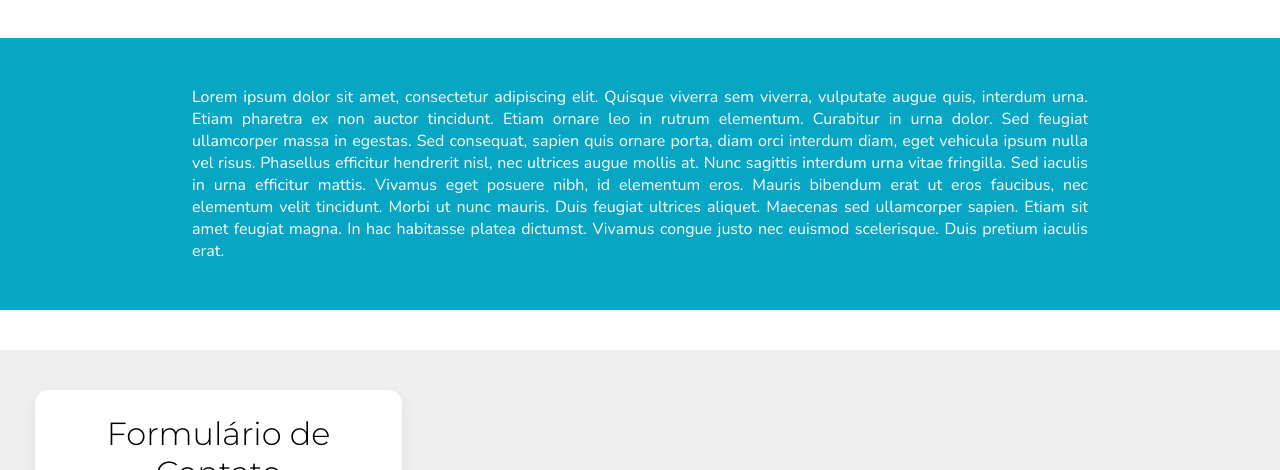
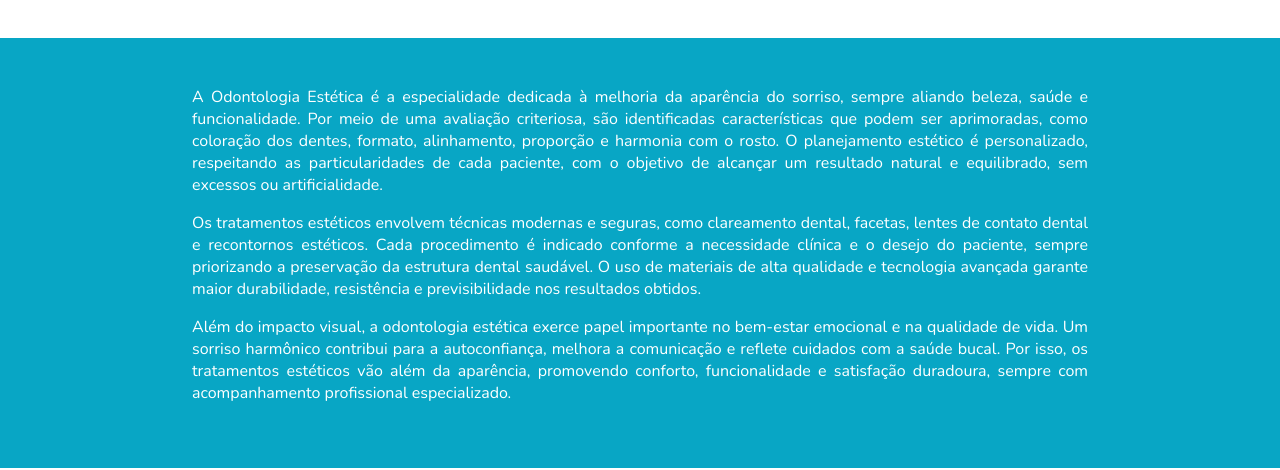
Before and after one commit to david-pessoa/web-mobile-next, a Next.js app: page /especialidade/1 in a window 1280 px wide. Shown: the part 858-1328 px from the top of the page. Built offline with nearby package versions, Linux system fonts and the light colour scheme.

Commit message:
troca textos das especialidades

```diff
--- a/src/app/api/dados.json
+++ b/src/app/api/dados.json
@@ -58,42 +58,42 @@
       "nome": "Estética",
       "texto": "Procedimentos para melhorar a aparência dos dentes e do sorriso, como clareamento dental, face e outros tratamentos estéticos que valorizam o visual e a harmonia do sorriso.",
       "imagem": "estetica.png",
-      "descricao": "Lorem ipsum dolor sit amet, consectetur adipiscing elit. Quisque viverra sem viverra, vulputate augue quis, interdum urna. Etiam pharetra ex non auctor tincidunt. Etiam ornare leo in rutrum elementum. Curabitur in urna dolor. Sed feugiat ullamcorper massa in egestas. Sed consequat, sapien quis ornare porta, diam orci interdum diam, eget vehicula ipsum nulla vel risus. Phasellus efficitur hendrerit nisl, nec ultrices augue mollis at. Nunc sagittis interdum urna vitae fringilla. Sed iaculis in urna efficitur mattis. Vivamus eget posuere nibh, id elementum eros. Mauris bibendum erat ut eros faucibus, nec elementum velit tincidunt. Morbi ut nunc mauris. Duis feugiat ultrices aliquet. Maecenas sed ullamcorper sapien. Etiam sit amet feugiat magna. In hac habitasse platea dictumst. Vivamus congue justo nec euismod scelerisque. Duis pretium iaculis erat."
+      "descricao": "A Odontologia Estética é a especialidade dedicada à melhoria da aparência do sorriso, sempre aliando beleza, saúde e funcionalidade. Por meio de uma avaliação criteriosa, são identificadas características que podem ser aprimoradas, como coloração dos dentes, formato, alinhamento, proporção e harmonia com o rosto. O planejamento estético é personalizado, respeitando as particularidades de cada paciente, com o objetivo de alcançar um resultado natural e equilibrado, sem excessos ou artificialidade.\nOs tratamentos estéticos envolvem técnicas modernas e seguras, como clareamento dental, facetas, lentes de contato dental e recontornos estéticos. Cada procedimento é indicado conforme a necessidade clínica e o desejo do paciente, sempre priorizando a preservação da estrutura dental saudável. O uso de materiais de alta qualidade e tecnologia avançada garante maior durabilidade, resistência e previsibilidade nos resultados obtidos.\nAlém do impacto visual, a odontologia estética exerce papel importante no bem-estar emocional e na qualidade de vida. Um sorriso harmônico contribui para a autoconfiança, melhora a comunicação e reflete cuidados com a saúde bucal. Por isso, os tratamentos estéticos vão além da aparência, promovendo conforto, funcionalidade e satisfação duradoura, sempre com acompanhamento profissional especializado."
     },
     {
       "id": 2,
       "nome": "Dentística",
       "texto": "Restauração e reparo dos dentes, corrigindo problemas como cáries e desgastes, utilizando técnicas e materiais avançados para restaurar a função e a estética dental.",
       "imagem": "dentistica.png",
-      "descricao": "Lorem ipsum dolor sit amet, consectetur adipiscing elit. Quisque viverra sem viverra, vulputate augue quis, interdum urna. Etiam pharetra ex non auctor tincidunt. Etiam ornare leo in rutrum elementum. Curabitur in urna dolor. Sed feugiat ullamcorper massa in egestas. Sed consequat, sapien quis ornare porta, diam orci interdum diam, eget vehicula ipsum nulla vel risus. Phasellus efficitur hendrerit nisl, nec ultrices augue mollis at. Nunc sagittis interdum urna vitae fringilla. Sed iaculis in urna efficitur mattis. Vivamus eget posuere nibh, id elementum eros. Mauris bibendum erat ut eros faucibus, nec elementum velit tincidunt. Morbi ut nunc mauris. Duis feugiat ultrices aliquet. Maecenas sed ullamcorper sapien. Etiam sit amet feugiat magna. In hac habitasse platea dictumst. Vivamus congue justo nec euismod scelerisque. Duis pretium iaculis erat."
+      "descricao": "A Dentística é a especialidade responsável pela manutenção e recuperação da saúde dos dentes, atuando tanto na prevenção quanto no tratamento de lesões dentárias. Seu foco principal está na restauração da estrutura dental comprometida por cáries, fraturas, desgastes ou alterações estruturais, devolvendo resistência, função e estética ao sorriso. O tratamento é realizado de forma criteriosa, buscando sempre preservar ao máximo o dente natural.\nCom o avanço da odontologia moderna, a dentística passou a adotar técnicas minimamente invasivas e materiais restauradores de alta performance, como as resinas compostas estéticas. Esses materiais permitem restaurações altamente naturais, que reproduzem cor, forma e textura dos dentes, garantindo integração harmoniosa ao sorriso. Além disso, os procedimentos são planejados para oferecer conforto e segurança ao paciente durante todas as etapas.\nA atuação da dentística também está fortemente ligada à prevenção, orientando sobre hábitos de higiene bucal, alimentação adequada e cuidados diários. O acompanhamento regular possibilita a identificação precoce de problemas, evitando tratamentos mais complexos no futuro. Dessa forma, a dentística contribui para a longevidade dos dentes, mantendo a saúde bucal e a qualidade de vida do paciente."
     },
     {
       "id": 3,
       "nome": "Periodontia",
       "texto": "Prevenção, diagnóstico e tratamento das doenças das gengivas e estruturas de suporte dos dentes, promovendo a saúde periodontal e evitando a perda dentária.",
       "imagem": "periodontia.png",
-      "descricao": "Lorem ipsum dolor sit amet, consectetur adipiscing elit. Quisque viverra sem viverra, vulputate augue quis, interdum urna. Etiam pharetra ex non auctor tincidunt. Etiam ornare leo in rutrum elementum. Curabitur in urna dolor. Sed feugiat ullamcorper massa in egestas. Sed consequat, sapien quis ornare porta, diam orci interdum diam, eget vehicula ipsum nulla vel risus. Phasellus efficitur hendrerit nisl, nec ultrices augue mollis at. Nunc sagittis interdum urna vitae fringilla. Sed iaculis in urna efficitur mattis. Vivamus eget posuere nibh, id elementum eros. Mauris bibendum erat ut eros faucibus, nec elementum velit tincidunt. Morbi ut nunc mauris. Duis feugiat ultrices aliquet. Maecenas sed ullamcorper sapien. Etiam sit amet feugiat magna. In hac habitasse platea dictumst. Vivamus congue justo nec euismod scelerisque. Duis pretium iaculis erat."
+      "descricao": "A Periodontia é a especialidade que cuida da saúde da gengiva e das estruturas de suporte dos dentes, como osso e ligamentos periodontais. Esses tecidos desempenham papel fundamental na estabilidade e na manutenção do sorriso, sendo essenciais para a saúde bucal como um todo. Doenças periodontais podem evoluir de forma silenciosa, causando inflamações, sangramentos, retrações gengivais e até perda dentária quando não tratadas adequadamente.\nO tratamento periodontial envolve diagnóstico preciso, controle da inflamação e remoção de agentes causadores, como placa bacteriana e tártaro. Dependendo do estágio da doença, podem ser indicados procedimentos clínicos específicos e acompanhamento contínuo. A atuação precoce é essencial para evitar complicações mais graves e preservar os dentes naturais, garantindo uma base saudável para outros tratamentos odontológicos.\nAlém de proteger o sorriso, a periodontia está diretamente relacionada à saúde geral do organismo. Estudos indicam a relação entre doenças gengivais e condições sistêmicas, como problemas cardiovasculares e diabetes. Por isso, manter a saúde periodontal é fundamental não apenas para o sorriso, mas também para o bem-estar geral, promovendo equilíbrio, conforto e qualidade de vida ao paciente."
     },
     {
       "id": 4,
       "nome": "Endodontia",
       "texto": "Cuida do tratamento do canal radicular, visando salvar dentes severamente danificados ou infeccionados através de procedimentos especializados para aliviar dor e preservar a dentição.",
       "imagem": "endodontia.png",
-      "descricao": "Lorem ipsum dolor sit amet, consectetur adipiscing elit. Quisque viverra sem viverra, vulputate augue quis, interdum urna. Etiam pharetra ex non auctor tincidunt. Etiam ornare leo in rutrum elementum. Curabitur in urna dolor. Sed feugiat ullamcorper massa in egestas. Sed consequat, sapien quis ornare porta, diam orci interdum diam, eget vehicula ipsum nulla vel risus. Phasellus efficitur hendrerit nisl, nec ultrices augue mollis at. Nunc sagittis interdum urna vitae fringilla. Sed iaculis in urna efficitur mattis. Vivamus eget posuere nibh, id elementum eros. Mauris bibendum erat ut eros faucibus, nec elementum velit tincidunt. Morbi ut nunc mauris. Duis feugiat ultrices aliquet. Maecenas sed ullamcorper sapien. Etiam sit amet feugiat magna. In hac habitasse platea dictumst. Vivamus congue justo nec euismod scelerisque. Duis pretium iaculis erat."
+      "descricao": "A Endodontia é a especialidade voltada ao diagnóstico e tratamento da polpa dental, parte interna do dente onde se encontram nervos e vasos sanguíneos. Geralmente indicada quando há dor intensa, inflamação ou infecção profunda, essa especialidade tem como principal objetivo eliminar a causa do problema e preservar o dente natural. O tratamento endodôntico evita extrações e mantém a funcionalidade do dente na arcada.\nConhecido popularmente como tratamento de canal, o procedimento é realizado com técnicas modernas que proporcionam maior precisão, segurança e conforto ao paciente. O uso de tecnologia avançada permite uma limpeza eficaz do interior do dente, seguida de selamento adequado, prevenindo novas infecções. O planejamento cuidadoso garante resultados previsíveis e duradouros.\nApós o tratamento endodôntico, o dente pode continuar exercendo sua função normalmente, desde que receba a restauração adequada. A endodontia desempenha papel fundamental na preservação da estrutura dental e na saúde bucal a longo prazo, oferecendo alívio da dor, recuperação funcional e manutenção do sorriso de forma segura e eficiente."
     },
     {
       "id": 5,
       "nome": "Ortodontia",
       "texto": "Corrige problemas de alinhamento dos dentes e da mordida utilizando aparelhos ortodônticos, melhorando a estética do sorriso e a função oral.",
       "imagem": "ortodontia.png",
-      "descricao": "Lorem ipsum dolor sit amet, consectetur adipiscing elit. Quisque viverra sem viverra, vulputate augue quis, interdum urna. Etiam pharetra ex non auctor tincidunt. Etiam ornare leo in rutrum elementum. Curabitur in urna dolor. Sed feugiat ullamcorper massa in egestas. Sed consequat, sapien quis ornare porta, diam orci interdum diam, eget vehicula ipsum nulla vel risus. Phasellus efficitur hendrerit nisl, nec ultrices augue mollis at. Nunc sagittis interdum urna vitae fringilla. Sed iaculis in urna efficitur mattis. Vivamus eget posuere nibh, id elementum eros. Mauris bibendum erat ut eros faucibus, nec elementum velit tincidunt. Morbi ut nunc mauris. Duis feugiat ultrices aliquet. Maecenas sed ullamcorper sapien. Etiam sit amet feugiat magna. In hac habitasse platea dictumst. Vivamus congue justo nec euismod scelerisque. Duis pretium iaculis erat."
+      "descricao": "A Ortodontia é a especialidade responsável pela correção do posicionamento dos dentes e pela harmonização da mordida. Dentes desalinhados podem comprometer não apenas a estética do sorriso, mas também a mastigação, a fala e a higiene bucal. O tratamento ortodôntico busca restabelecer o equilíbrio funcional e estético, promovendo saúde e conforto ao paciente.\nCom diferentes tipos de aparelhos disponíveis, desde os tradicionais metálicos até opções mais discretas, o tratamento é planejado de forma individualizada. A escolha do aparelho considera fatores como idade, necessidades clínicas e expectativas do paciente. O acompanhamento profissional ao longo do tratamento garante ajustes precisos e evolução segura.\nAlém do benefício estético, a ortodontia contribui para a prevenção de desgastes dentários, dores articulares e problemas gengivais. Ao alinhar os dentes corretamente, facilita-se a higiene bucal e reduz-se o risco de complicações futuras. O resultado é um sorriso funcional, saudável e harmonioso, com benefícios duradouros para a qualidade de vida."
     },
     {
       "id": 6,
       "nome": "Implantodontia",
       "texto": "Realiza a colocação de implantes dentários para substituir dentes ausentes, proporcionando uma solução durável e natural para restaurar a função e a estética dental.",
       "imagem": "implantodontia.png",
-      "descricao": "Lorem ipsum dolor sit amet, consectetur adipiscing elit. Quisque viverra sem viverra, vulputate augue quis, interdum urna. Etiam pharetra ex non auctor tincidunt. Etiam ornare leo in rutrum elementum. Curabitur in urna dolor. Sed feugiat ullamcorper massa in egestas. Sed consequat, sapien quis ornare porta, diam orci interdum diam, eget vehicula ipsum nulla vel risus. Phasellus efficitur hendrerit nisl, nec ultrices augue mollis at. Nunc sagittis interdum urna vitae fringilla. Sed iaculis in urna efficitur mattis. Vivamus eget posuere nibh, id elementum eros. Mauris bibendum erat ut eros faucibus, nec elementum velit tincidunt. Morbi ut nunc mauris. Duis feugiat ultrices aliquet. Maecenas sed ullamcorper sapien. Etiam sit amet feugiat magna. In hac habitasse platea dictumst. Vivamus congue justo nec euismod scelerisque. Duis pretium iaculis erat."
+      "descricao": "A Implantodontia é a especialidade indicada para a reposição de dentes perdidos, oferecendo soluções seguras e duradouras por meio de implantes dentários. Os implantes funcionam como raízes artificiais, integrando-se ao osso e servindo de base para próteses fixas ou removíveis. Esse tratamento devolve estética, função mastigatória e segurança ao sorriso.\nO planejamento em implantodontia é realizado de forma criteriosa, considerando aspectos anatômicos, funcionais e estéticos. A utilização de tecnologia moderna permite maior precisão nos procedimentos, proporcionando resultados previsíveis e naturais. Os implantes oferecem excelente estabilidade, conforto e aparência semelhante aos dentes naturais.\nAlém de restaurar o sorriso, os implantes ajudam a preservar a estrutura óssea e a manter a harmonia facial, prevenindo alterações causadas pela ausência dentária. A implantodontia promove melhora significativa na qualidade de vida, permitindo que o paciente volte a sorrir, falar e mastigar com confiança, conforto e tranquilidade."
     }
   ],
   "statusBarData": [
--- a/src/app/especialidade/[id]/page.js
+++ b/src/app/especialidade/[id]/page.js
@@ -12,7 +12,7 @@ export function generateStaticParams() {
 }
 
 export default async function EspecialidadePage({ params }) {
-  const { id } = await params; // 👈 AQUI está a correção
+  const { id } = await params;
   const numericId = Number(id);
   const dados = data.especialidades[numericId - 1];
 
--- a/src/components/description/Description.jsx
+++ b/src/components/description/Description.jsx
@@ -1,9 +1,13 @@
-import style from "../../styles/description.module.css"
+import style from '../../styles/description.module.css';
 
 export default function Description({ texto }) {
   return (
     <section className={`${style.description} blue-background`}>
-      <p>{texto}</p>
+      <aside>
+        {texto?.split('\n').map((texto, i) => (
+          <p key={i}>{texto}</p>
+        ))}
+      </aside>
     </section>
   );
 }
--- a/src/styles/description.module.css
+++ b/src/styles/description.module.css
@@ -1,6 +1,9 @@
-.description p {
+.description aside {
+    width: 70%;
+}
+.description aside  p{
     text-align: justify;
-    width: 70%;
+    margin-bottom: 1rem;
 }
 
 .description {
```
